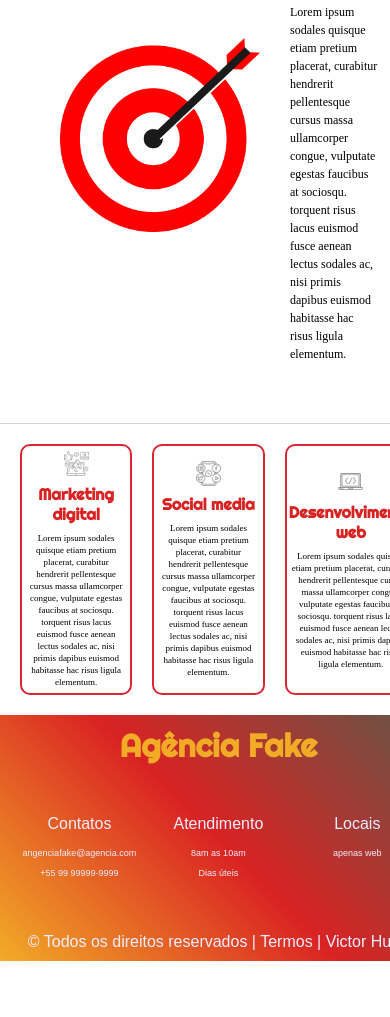
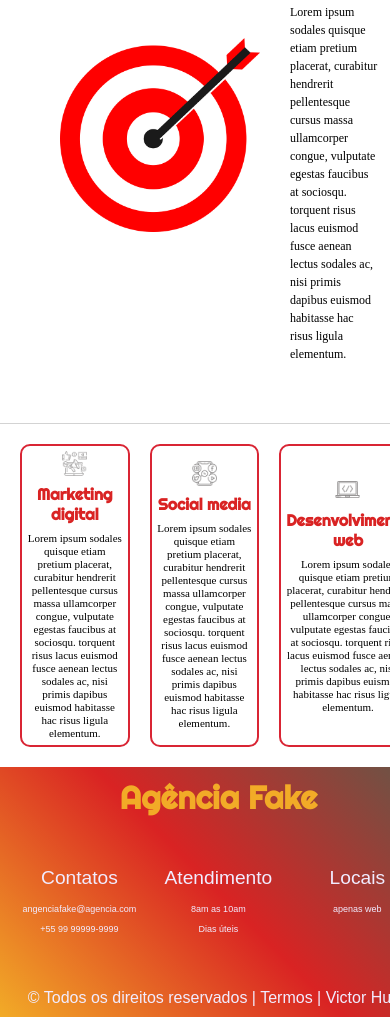
Before and after one commit to vitoinacio/HTML_CSS_Estudos, a plain HTML site: page land-page-agencia/index.html in a window 390 px wide. Shown: the part 1553-2570 px from the top of the page. Before the commit the page ends 2514 px from the top, so only its background shows below. Drawn offline with Linux system fonts and the light colour scheme.

Commit message:
update responsivo.css

```diff
--- a/land-page-agencia/src/css/responsivo.css
+++ b/land-page-agencia/src/css/responsivo.css
@@ -103,7 +103,8 @@
   .container-informacoes {
     gap: 8px;
     padding: 5px;
-    width: calc(100% / 3);
+    width: calc(100% / 2);
+
   }
 
   .icon-informacoes {
@@ -115,8 +116,8 @@
   }
 
   .container-informacoes > p {
-  line-height: 12px;
-  font-size: 9px;
+  line-height: 13px;
+  font-size: 11px;
   }
 
   .rodape {
@@ -124,7 +125,7 @@
   }
 
   .nome-categoria {
-    font-size: 1em;
+    font-size: 1.2em;
   }
 
   .info-categoria {
```
